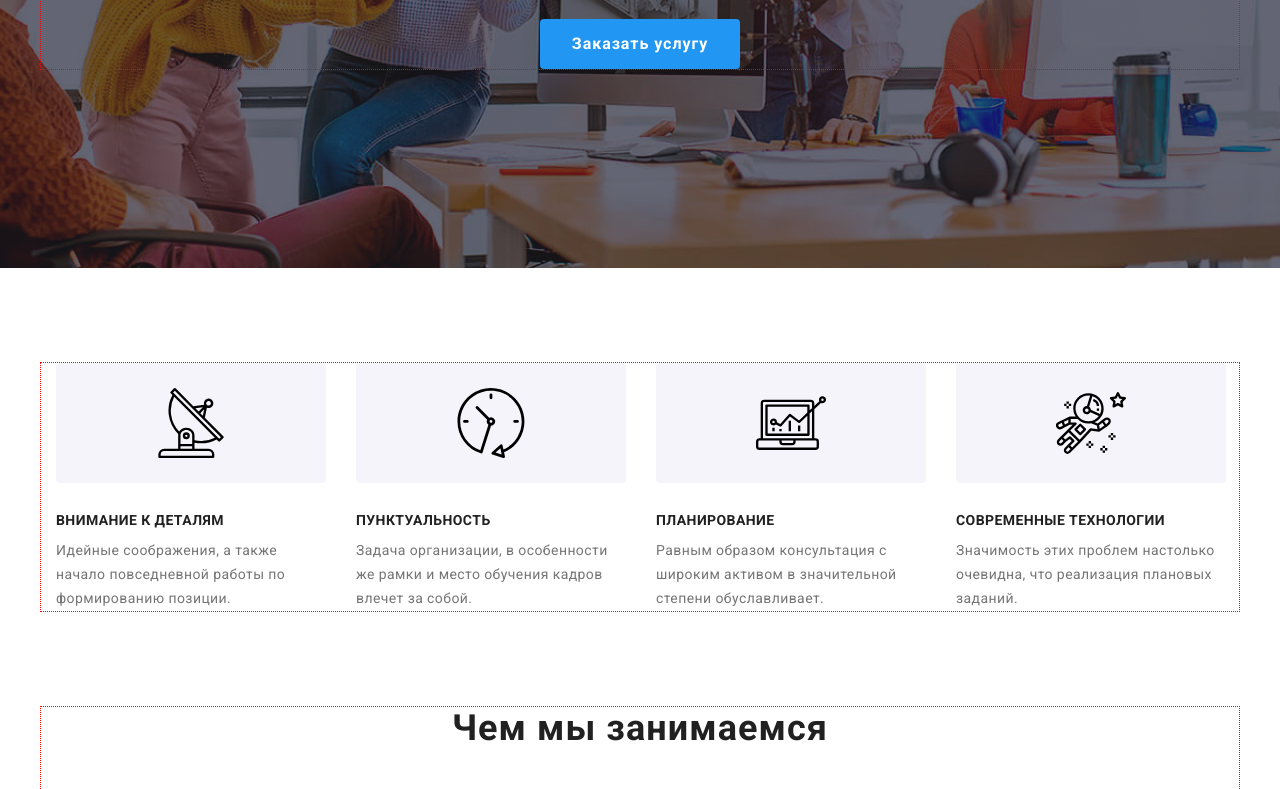
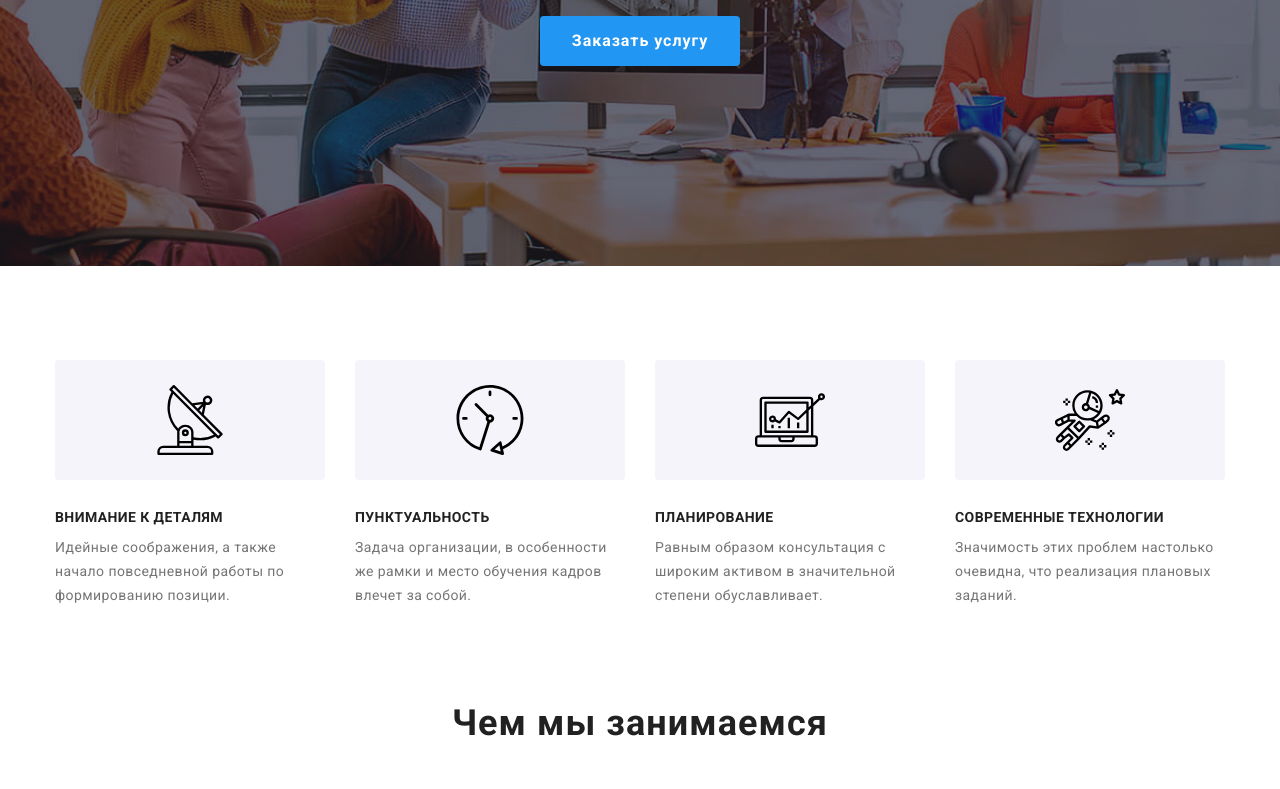
Before and after one commit to VitaliiPoliatykin/goit-markup-hw-04, a plain HTML site: page index.html in a window 1280 px wide. Shown: the part 415-1204 px from the top of the page. Drawn offline with nearby package versions, Linux system fonts and the light colour scheme.

Commit message:
Проверено Валидатором

```diff
--- a/CSS/styles.css
+++ b/CSS/styles.css
@@ -44,7 +44,6 @@ img {
   margin: -1px;
 }
 .container {
-  border: 1px dotted red;
   width: 1200px;
   padding-left: 15px;
   padding-right: 15px;
```
Also changed, not shown: index.html (+3 -1 lines), images/sprite.svg.
